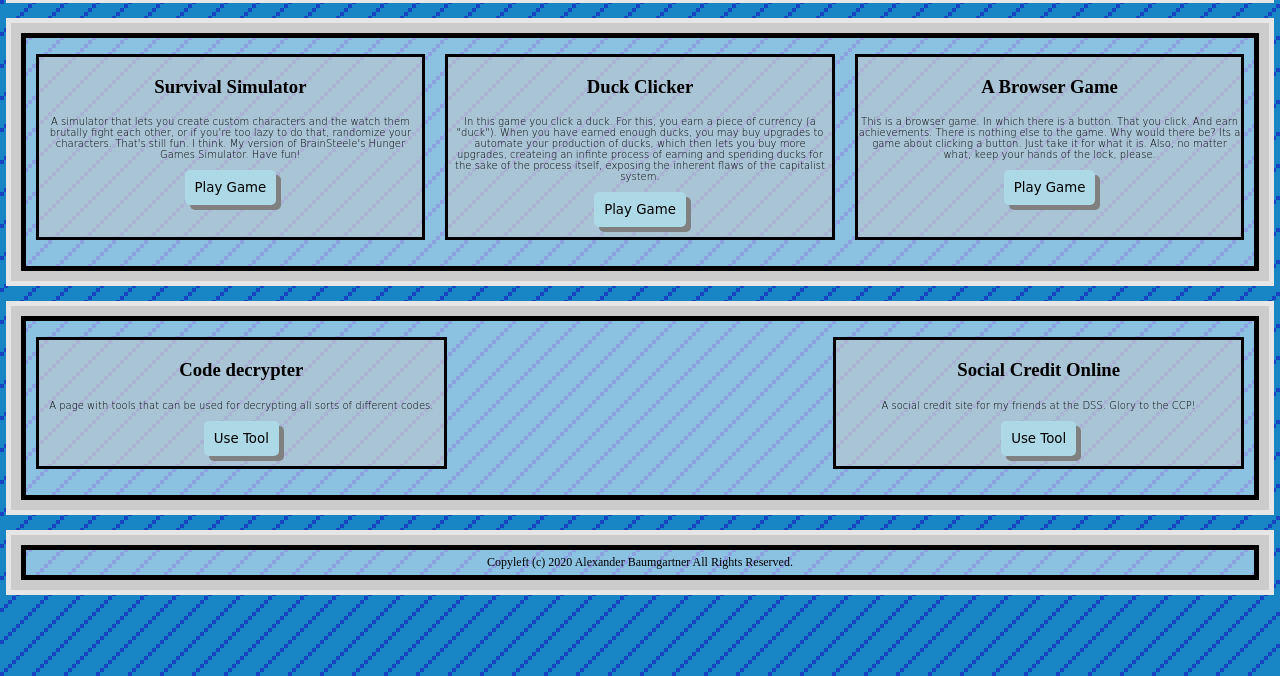
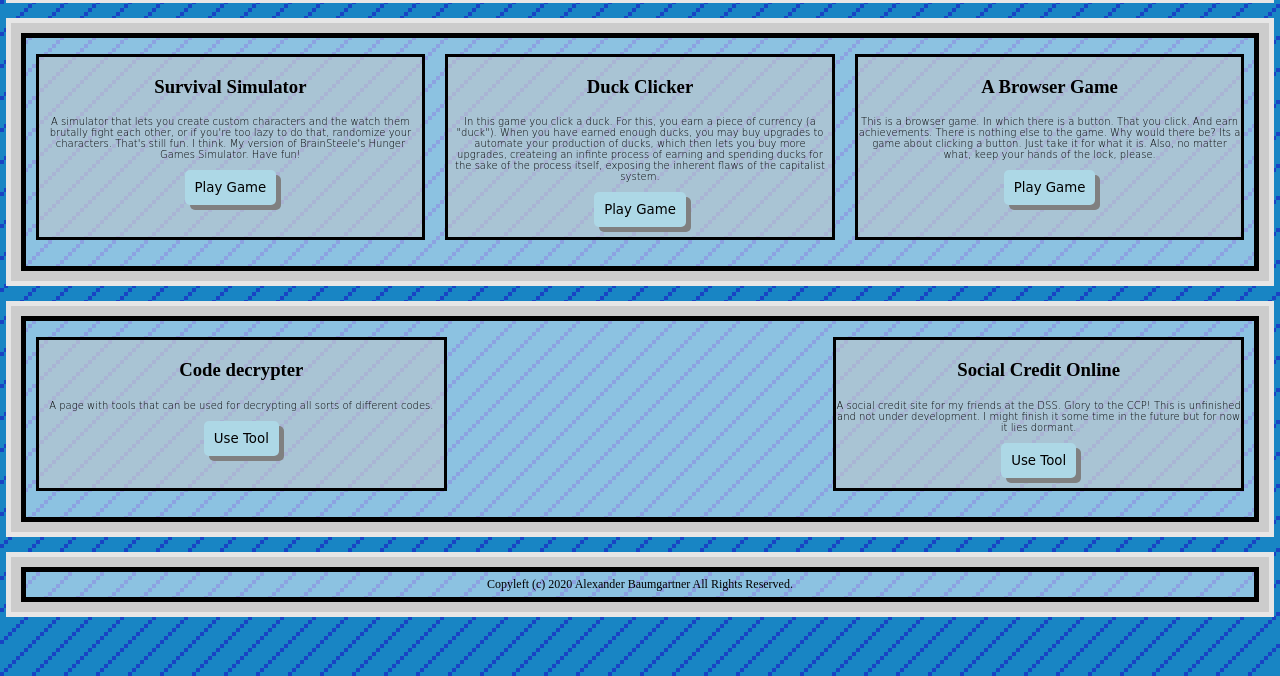
Before and after one commit to EmperorAlexand/EmperorAlexand.github.io, a plain HTML site: page index.html in a window 1280 px wide. Shown: the part 124-800 px from the top of the page. Drawn offline with Linux system fonts and the light colour scheme; a web font is replaced by a local one.

Commit message:
Changed info about SCO

```diff
--- a/index.html
+++ b/index.html
@@ -38,7 +38,8 @@
             </li>
             <li>
               <h3>Social Credit Online</h3>
-              <p>A social credit site for my friends at the DSS. Glory to the CCP!</p>
+              <p>A social credit site for my friends at the DSS. Glory to the CCP! This is unfinished and not under development.
+                  I might finish it some time in the future but for now it lies dormant.</p>
               <a href="Tools/SocialCreditOnline/main.html"> <button> Use Tool </button> </a>
             </li>
           </ul>
```
